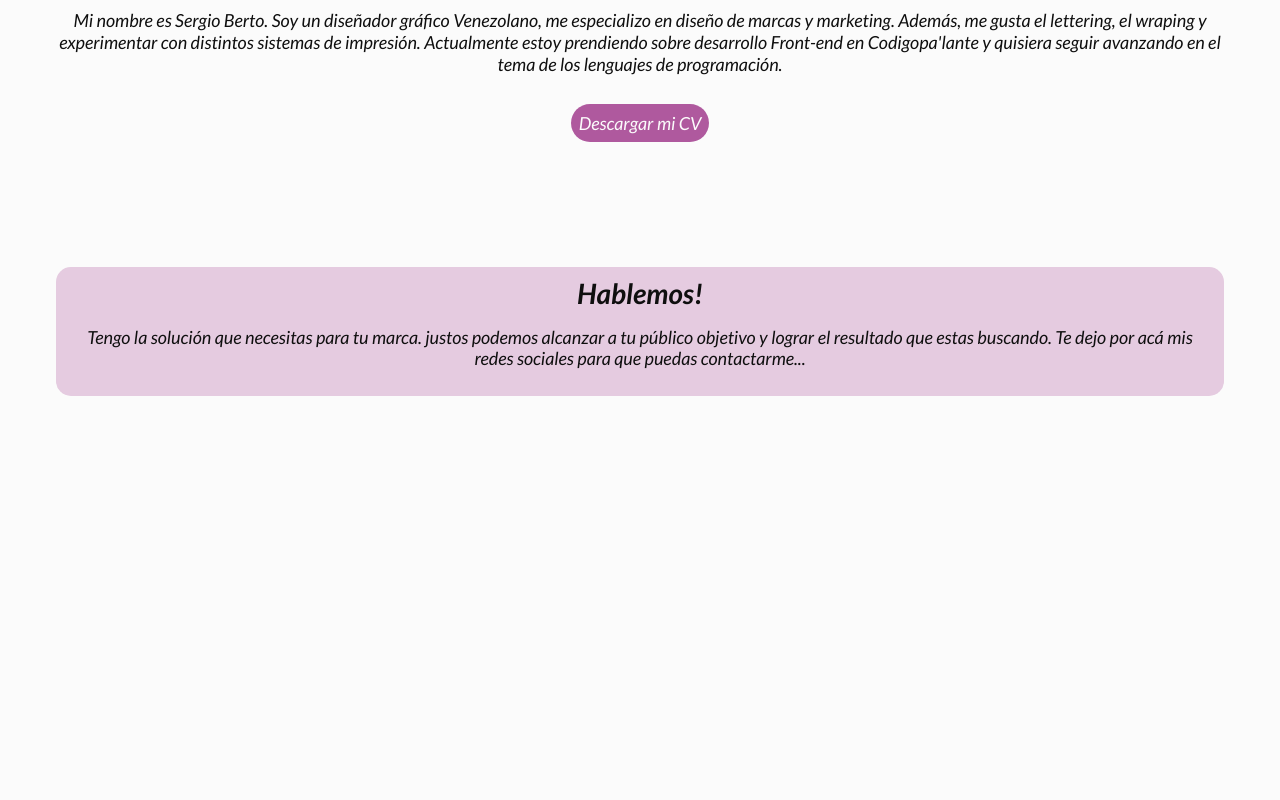
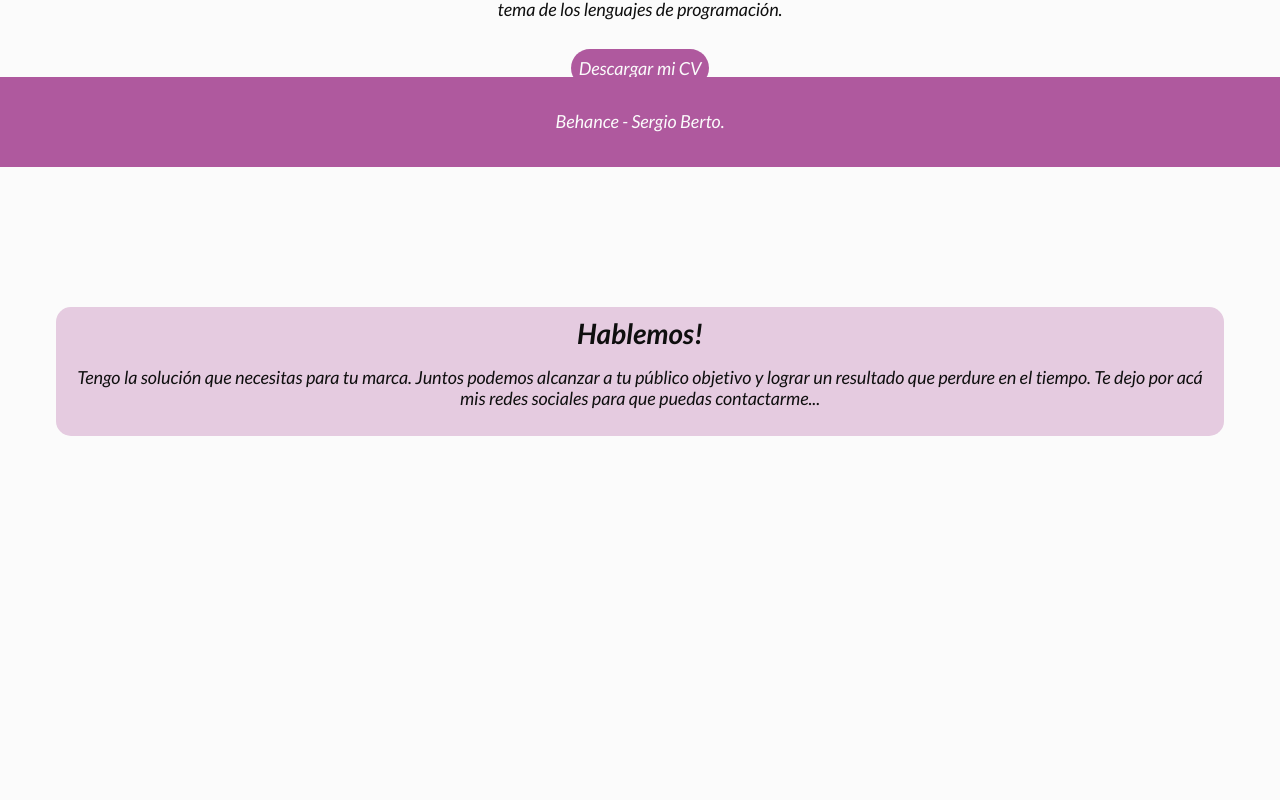
Before and after one commit to Srgioberto/codigopalante, a plain HTML site: page index.html in a window 1280 px wide. Shown: the part 633-1433 px from the top of the page. Drawn offline with Linux system fonts and the light colour scheme.

Commit message:
footer fijo y correccion de margenes

```diff
--- a/css/styles.css
+++ b/css/styles.css
@@ -43,6 +43,7 @@ body {
     line-height: 1.2;
     width: 100%;
     color: #0f0f0f;
+    max-height: 500px ;
 }
 
 header {
@@ -85,18 +86,16 @@ section{
 
 section#inicio {
     display: flex;
-    justify-content: space-around;
+    justify-content: flex-start;
 }
 
 section#contacto {
-    display: flexbox;
-    flex-wrap: wrap;
-    flex-direction: column;
+    height: 700px;
     padding-top: 100px;
 }
 
 figure.presentacion-img {
-    margin-bottom: 10px;
+    margin-bottom: 5px;
 
 }
 
@@ -123,6 +122,7 @@ article.hablemos {
     text-align: center;
     padding: 10px 20px;
     border-radius: 15px;
+    margin-top: 40px;
 }
 
 h1{
@@ -143,6 +143,9 @@ img {
 }
 
 footer {
+    position: fixed;
+    bottom: 0;
+    width: 100%;
     display: flex;
     flex-direction: row;
     justify-content: center;
--- a/index.html
+++ b/index.html
@@ -32,7 +32,7 @@
             </figure>
             <article class="presentacion">
                 <h1>Hola! Soy serch.</h1>
-                <p>Mi nombre es Sergio Berto. Soy un diseñador gráfico Venezolano, me especializo en diseño de marcas y marketing. Además, me gusta el lettering, el wraping y experimentar con distintos sistemas de impresión. Actualmente estoy prendiendo sobre desarrollo Front-end en Codigopa'lante y quisiera seguir avanzando en el tema de los lenguajes de programación.</p><br>
+                <p>Mi nombre es Sergio Berto. Soy un Diseñador Gráfico Venezolano, me especializo en diseño de marcas y marketing. Además, me gusta el lettering, el wraping y experimentar con distintos sistemas de impresión. Actualmente estoy prendiendo sobre desarrollo Front-end en Codigopa'lante y quisiera seguir avanzando en el tema de los lenguajes de programación.</p><br>
                 <a href="#" class="btn">Descargar mi CV</a>
             </article>
         </section>
@@ -40,8 +40,11 @@
         <section id="contacto">
             <article class="hablemos">
                 <h2>Hablemos!</h2>
-                <p>Tengo la solución que necesitas para tu marca. justos podemos alcanzar a tu público objetivo y lograr el resultado que estas buscando. Te dejo por acá mis redes sociales para que puedas contactarme...</p>
+                <p>Tengo la solución que necesitas para tu marca. Juntos podemos alcanzar a tu público objetivo y lograr un resultado que perdure en el tiempo. Te dejo por acá mis redes sociales para que puedas contactarme...</p>
             </article>
+            <div>
+
+            </div>
         </section>
     </main>
     <footer class="footer">
```
